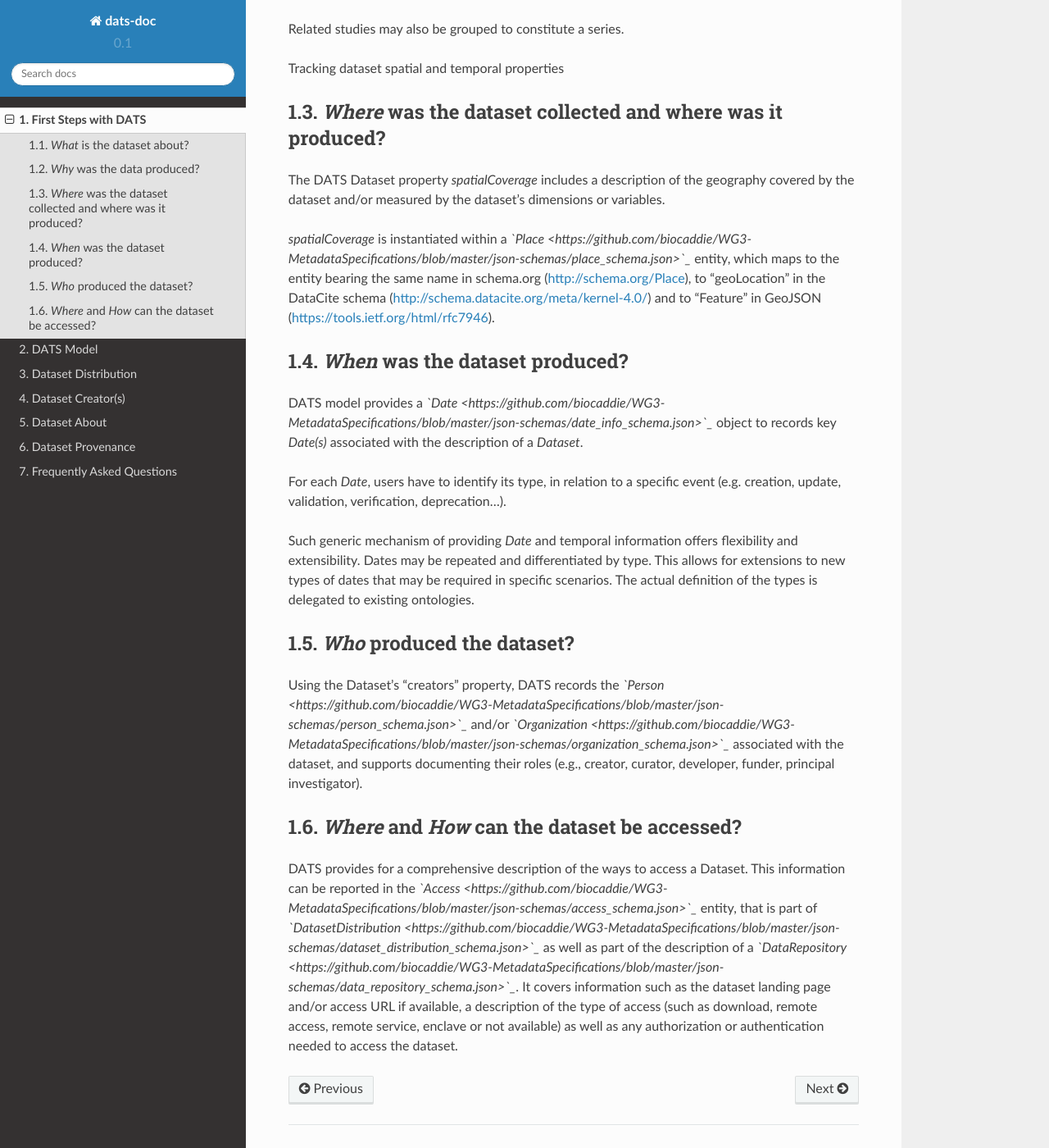
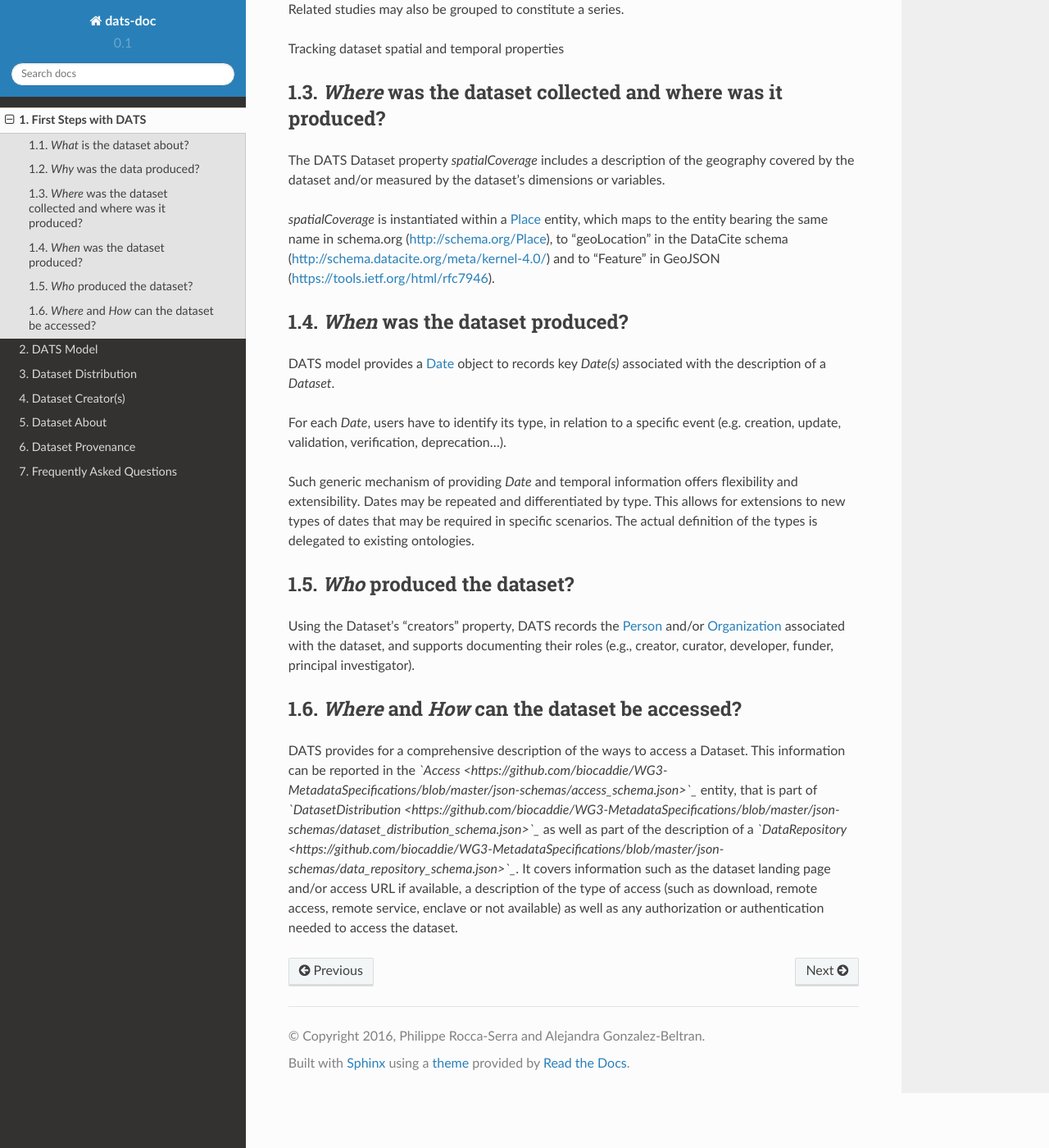
Before and after one commit to datatagsuite/docs, a Sphinx documentation site: the page built from source/first_steps.rst, in a window 1280 px wide and 1400 px high, scrolled down 1064 px. Shown: the whole window at 82% size. Built offline with Sphinx 7.4.7 and the Read the Docs theme 2.0.0, drawn with Linux system fonts in a browser that asks for light colours; some of the changed text lies outside the part shown.

Commit message:
edits to uri

```diff
--- a/source/first_steps.rst
+++ b/source/first_steps.rst
@@ -4,7 +4,7 @@ First Steps with DATS
 
 This document offers an overview of the DATS model from a practical perspective, detailing how DATS may be used to document a specific dataset.
 
-The DATS model is centered around the *`Dataset <https://github.com/biocaddie/WG3-MetadataSpecifications/blob/master/json-schemas/dataset_schema.json>`_* entity, which supports most of the relevant information about the data being observed.
+The DATS model is centered around the `Dataset <https://github.com/biocaddie/WG3-MetadataSpecifications/blob/master/json-schemas/dataset_schema.json>`_ entity, which supports most of the relevant information about the data being observed.
 
 The main building blocks of the DATS model are defined as "entities", which and for convenience purposes, may be compared to the different "sections" of information in a flat document.
 Each entity has a number of properties that are instantiated either as other entities or as direct entries. For the latter, information may may be structured (e.g., integer, date, URI) or unstructured (string, or free text entries).
@@ -42,13 +42,13 @@ Tracking dataset spatial and temporal properties
 
 The DATS Dataset property *spatialCoverage* includes a description of the geography covered by the dataset and/or measured by the dataset's dimensions or variables.
 
-*spatialCoverage* is instantiated within a *`Place <https://github.com/biocaddie/WG3-MetadataSpecifications/blob/master/json-schemas/place_schema.json>`_* entity, which maps to the entity bearing the same name in schema.org (http://schema.org/Place), to "geoLocation" in the DataCite schema (http://schema.datacite.org/meta/kernel-4.0/) and to "Feature" in GeoJSON (https://tools.ietf.org/html/rfc7946).
+*spatialCoverage* is instantiated within a `Place <https://github.com/biocaddie/WG3-MetadataSpecifications/blob/master/json-schemas/place_schema.json>`_ entity, which maps to the entity bearing the same name in schema.org (http://schema.org/Place), to "geoLocation" in the DataCite schema (http://schema.datacite.org/meta/kernel-4.0/) and to "Feature" in GeoJSON (https://tools.ietf.org/html/rfc7946).
 
 
 *When* was the dataset produced?
 -------------------------------
 
-DATS model provides a *`Date <https://github.com/biocaddie/WG3-MetadataSpecifications/blob/master/json-schemas/date_info_schema.json>`_* object to records key *Date(s)* associated with the description of a *Dataset*.
+DATS model provides a `Date <https://github.com/biocaddie/WG3-MetadataSpecifications/blob/master/json-schemas/date_info_schema.json>`_ object to records key *Date(s)* associated with the description of a *Dataset*.
 
 For each *Date*, users have to identify its type, in relation to a specific event (e.g. creation, update, validation, verification, deprecation...).
 
@@ -58,7 +58,7 @@ Such generic mechanism of providing *Date* and temporal information offers flexi
 *Who* produced the dataset?
 -----------------------------
 
-Using the Dataset's "creators" property, DATS records the *`Person <https://github.com/biocaddie/WG3-MetadataSpecifications/blob/master/json-schemas/person_schema.json>`_* and/or *`Organization <https://github.com/biocaddie/WG3-MetadataSpecifications/blob/master/json-schemas/organization_schema.json>`_* associated with the dataset, and supports documenting their roles (e.g., creator, curator, developer, funder, principal investigator).
+Using the Dataset's "creators" property, DATS records the `Person <https://github.com/biocaddie/WG3-MetadataSpecifications/blob/master/json-schemas/person_schema.json>`_ and/or `Organization <https://github.com/biocaddie/WG3-MetadataSpecifications/blob/master/json-schemas/organization_schema.json>`_ associated with the dataset, and supports documenting their roles (e.g., creator, curator, developer, funder, principal investigator).
 
 
 *Where* and *How* can the dataset be accessed?
```
